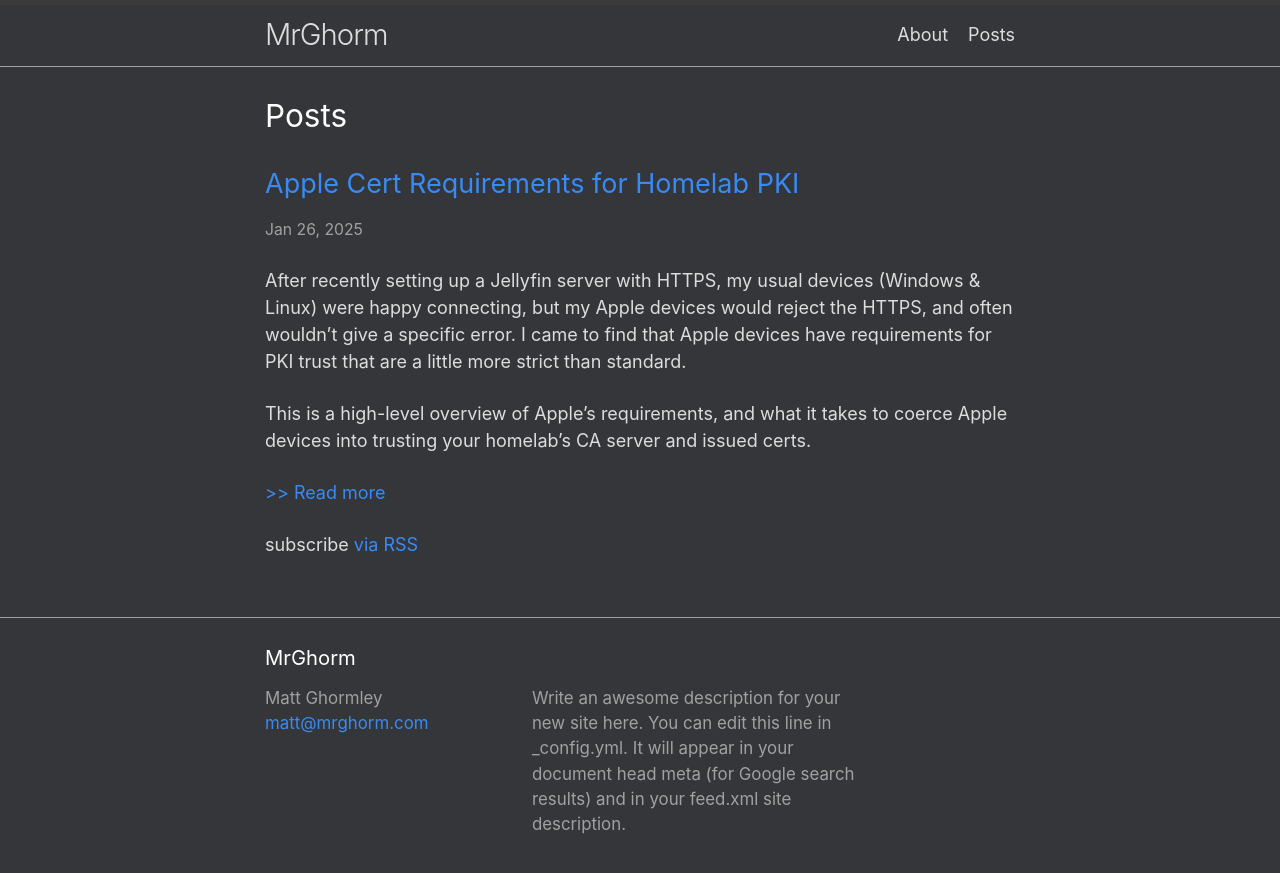
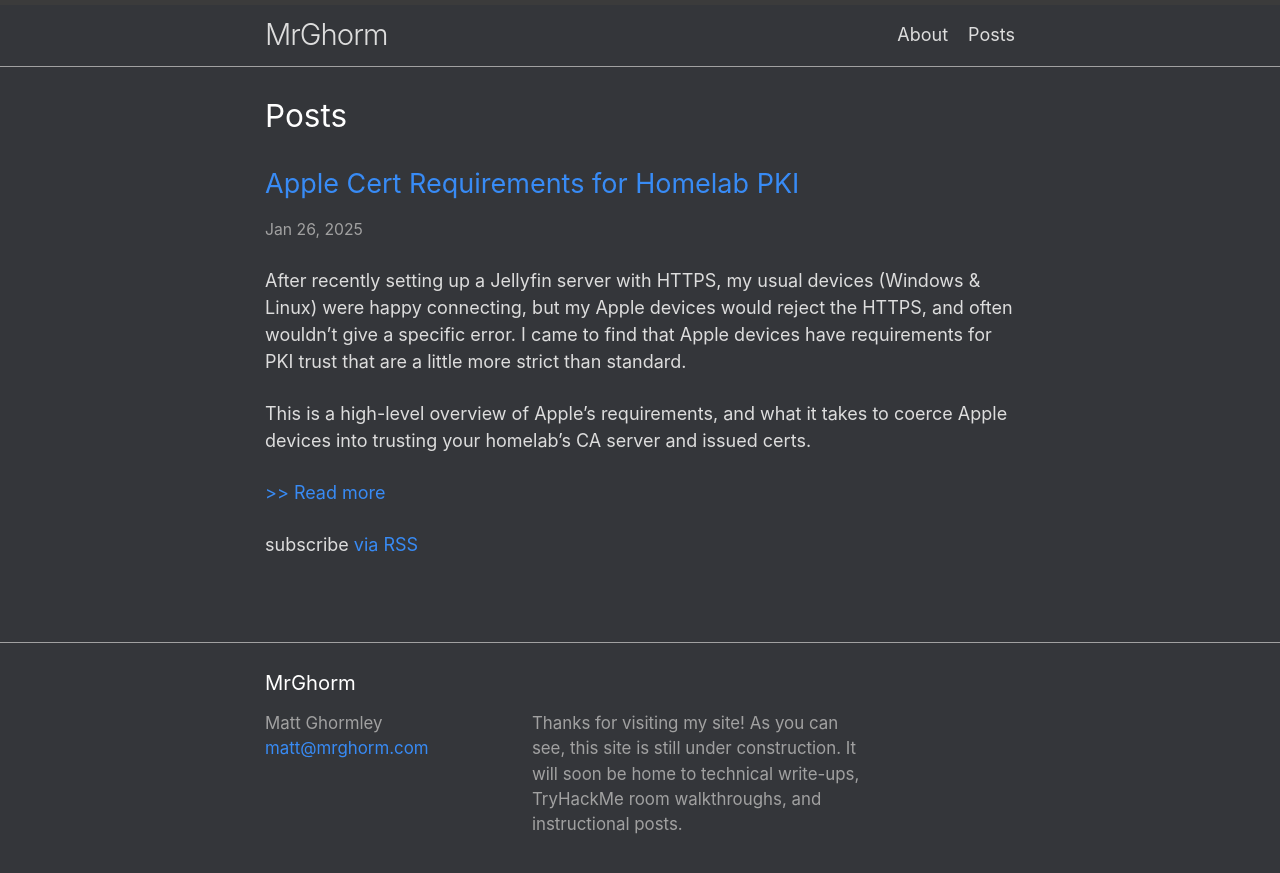
Before and after one commit to mrghorm/mrghorm.com, a Jekyll site: the page built from index.markdown, in a window 1280 px wide. Shown: the top 873 px of the page. Built offline with Jekyll 4.4.1, drawn with Linux system fonts in a browser that asks for light colours.

Commit message:
Update config & description.  Remove boilerplate comments

```diff
--- a/_config.yml
+++ b/_config.yml
@@ -1,31 +1,16 @@
-# Welcome to Jekyll!
-#
-# This config file is meant for settings that affect your whole blog, values
-# which you are expected to set up once and rarely edit after that. If you find
-# yourself editing this file very often, consider using Jekyll's data files
-# feature for the data you need to update frequently.
-#
-# For technical reasons, this file is *NOT* reloaded automatically when you use
-# 'bundle exec jekyll serve'. If you change this file, please restart the server process.
-#
-# If you need help with YAML syntax, here are some quick references for you:
-# https://learn-the-web.algonquindesign.ca/topics/markdown-yaml-cheat-sheet/#yaml
-# https://learnxinyminutes.com/docs/yaml/
-#
-# Site settings
-# These are used to personalize your new site. If you look in the HTML files,
-# you will see them accessed via {{ site.title }}, {{ site.email }}, and so on.
-# You can create any custom variable you would like, and they will be accessible
-# in the templates via {{ site.myvariable }}.
+# Build using `bundle exec jekyll serve --drafts` (builds with posts in _drafts)
+# Finished contents are in _site
+# Settings recommended by GitHub.com setup guide for GitHub Pages with Jekyll
+# From https://docs.github.com/en/pages/setting-up-a-github-pages-site-with-jekyll/creating-a-github-pages-site-with-jekyll
 
 title: MrGhorm
 author: Matt Ghormley
 email: matt@mrghorm.com
 post_footer_comment: Any comments or questions?  Please feel free to reach out!
 description: >- # this means to ignore newlines until "baseurl:"
-  Write an awesome description for your new site here. You can edit this
-  line in _config.yml. It will appear in your document head meta (for
-  Google search results) and in your feed.xml site description.
+  Thanks for visiting my site!  As you can see, this site
+  is still under construction.  It will soon be home to technical
+  write-ups, TryHackMe room walkthroughs, and instructional posts.
 baseurl: "" # the subpath of your site, e.g. /blog
 url: "https://mrghorm.com" # the base hostname & protocol for your site, e.g. http://example.com
 twitter_username: jekyllrb
@@ -36,9 +21,6 @@ theme: minima
 plugins:
   - jekyll-feed
 show_excerpts: true
-
-# Settings recommended by GitHub.com setup guide for GitHub Pages with Jekyll
-# From https://docs.github.com/en/pages/setting-up-a-github-pages-site-with-jekyll/creating-a-github-pages-site-with-jekyll
 
 domain: mrghorm.com
 url: https://mrghorm.com
```
